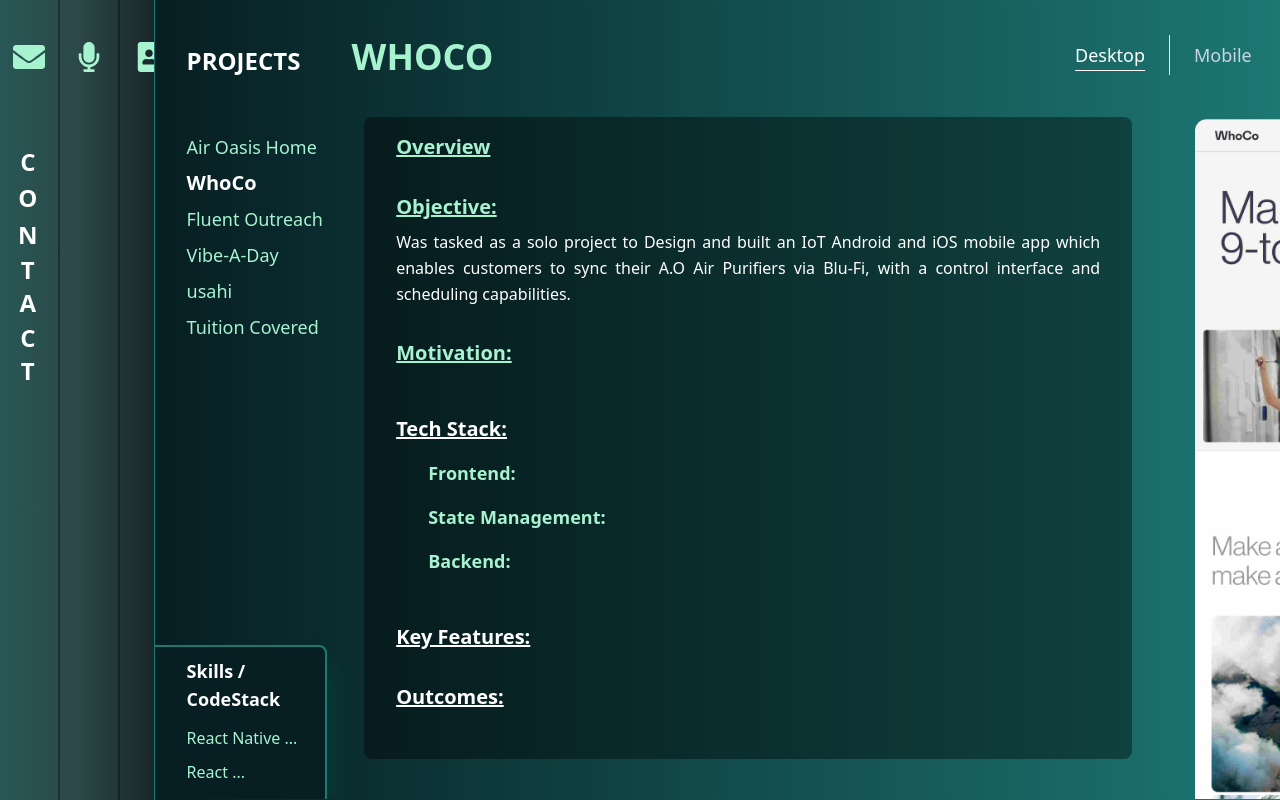
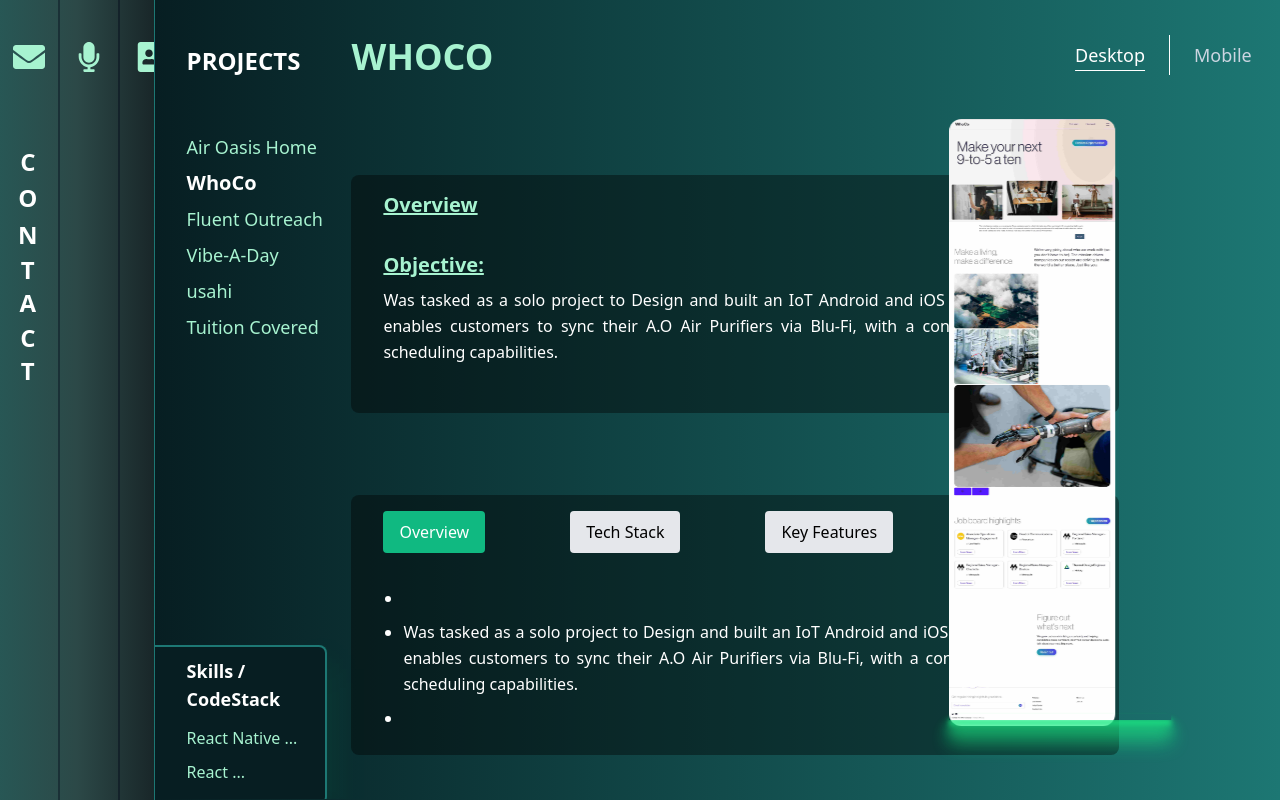
Before and after one commit to MylesPillay/Dev-Portfolio, a Next.js app: page /projects in a window 1280 px wide. Both pictures are taken after a click on the item "WhoCo". Built offline with nearby package versions, Linux system fonts and the light colour scheme.

Commit message:
latest progress on website prohject display layout

```diff
--- /dev/null
+++ b/src/app/components/projects/ProjectDetailsTableWeb.tsx
@@ -0,0 +1,79 @@
+import React, { useState } from "react";
+import { Project } from "./ProjectsObject";
+
+interface ProjectTextContentWebProps {
+	selectedProject: Project;
+	isImageContainerHovered: boolean;
+}
+
+const ProjectTextComponentWeb: React.FC<ProjectTextContentWebProps> = ({
+	selectedProject,
+	isImageContainerHovered
+}) => {
+	const [activeCategory, setActiveCategory] = useState("Overview");
+
+	const categories = ["Overview", "Tech Stack", "Key Features", "Outcomes"];
+
+	const getCategoryContent = (category: any) => {
+		switch (category) {
+			case "Overview":
+				return [
+					selectedProject.details.overview,
+					selectedProject.details.objective,
+					selectedProject.details.motivation
+				];
+			case "Tech Stack":
+				return [
+					`Frontend: ${selectedProject.details.techStack?.frontend}`,
+					`State Management: ${selectedProject.details.techStack?.stateManagement}`,
+					`Backend: ${selectedProject.details.techStack?.backend}`
+				];
+			case "Key Features":
+				return selectedProject.details.keyFeatures?.map(
+					(feature) => `${feature.title}: ${feature.text}`
+				);
+			case "Outcomes":
+				return selectedProject.details.outcomes?.map(
+					(outcome) => `${outcome.title}: ${outcome.text}`
+				);
+			default:
+				return [];
+		}
+	};
+
+	return (
+		<div
+			className={` flex flex-col left-[1vw] p-8 py-4 m-6 mt-0 rounded-lg bg-black bg-opacity-40 h-auto text-justify max-h-[35vh] overflow-y-scroll scroll-y-hidden ${
+				!isImageContainerHovered ? "w-[60vw] " : "w-[45vw] "
+			}`}
+			style={{
+				transition: "width 0.2s ease-in-out"
+			}}>
+			<div className='flex justify-between mb-4'>
+				{categories.map((category) => (
+					<button
+						key={category}
+						className={`px-4 py-2 rounded ${
+							activeCategory === category
+								? "bg-emerald-500 text-white"
+								: "bg-gray-200 text-black"
+						}`}
+						onClick={() => setActiveCategory(category)}>
+						{category}
+					</button>
+				))}
+			</div>
+			<div className='mt-4'>
+				<ul className='list-disc pl-5'>
+					{getCategoryContent(activeCategory)?.map((item, index) => (
+						<li key={index} className='text-white mb-2'>
+							{item}
+						</li>
+					))}
+				</ul>
+			</div>
+		</div>
+	);
+};
+
+export default ProjectTextComponentWeb;
--- a/src/app/components/projects/ProjectTextComponentWeb.tsx
+++ b/src/app/components/projects/ProjectTextComponentWeb.tsx
@@ -12,7 +12,7 @@ const ProjectTextContentWeb: React.FC<ProjectTextContentWebProps> = ({
 }) => {
 	return (
 		<div
-			className={`absolute flex flex-col left-[1vw] p-8 py-4 m-6 mt-0 rounded-lg bg-black bg-opacity-40 h-auto  text-justify max-h-[85vh] overflow-y-scroll  scroll-y-hidden ${
+			className={` flex flex-col left-[1vw] p-8 py-4 m-6 mt-0 rounded-lg bg-black bg-opacity-40 h-auto  text-justify max-h-[35vh] overflow-y-scroll  scroll-y-hidden ${
 				!isImageContainerHovered ? "w-[60vw] " : "w-[45vw] "
 			}`}
 			style={{
@@ -34,7 +34,7 @@ const ProjectTextContentWeb: React.FC<ProjectTextContentWebProps> = ({
 					{selectedProject.details.objective}
 				</p>
 			</div>
-			<div className='project-text-section'>
+			{/* <div className='project-text-section'>
 				<h3 className='text-xl mb-2 font-semibold text-emerald-200 w-auto underline underline-offset-1'>
 					Motivation:
 				</h3>
@@ -125,7 +125,7 @@ const ProjectTextContentWeb: React.FC<ProjectTextContentWebProps> = ({
 						</div>
 					</div>
 				))}
-			</div>
+			</div> */}
 		</div>
 	);
 };
--- a/src/app/components/projects/WebsiteProjectImages.tsx
+++ b/src/app/components/projects/WebsiteProjectImages.tsx
@@ -13,75 +13,30 @@ const ProjectImages: React.FC<ProjectImagesProps> = ({
 	viewMode,
 	currentImageIndex
 }) => {
+	if (!selectedProject) return null;
+
+	const images =
+		viewMode === "web"
+			? selectedProject.images.web
+			: selectedProject.images.mobile;
+
+	if (!images || images.length === 0) return null;
+
+	const currentImage = images[currentImageIndex % images.length];
+
 	return (
-		// <div className='relative w-full h-full overflow-auto'>
-		// 	{viewMode === "web" && selectedProject.images.web && (
-		// 		<div>
-		// 			{selectedProject.images.web.map(
-		// 				(image, index) =>
-		// 					currentImageIndex === index && (
-		// 						<div key={index} className='relative'>
-		// <Image
-		// 	src={image}
-		// 	alt={`${
-		// 		selectedProject.name
-		// 	} web screenshot ${index + 1}`}
-		// 	layout='responsive'
-		// 	width={1920}
-		// 	height={1080}
-		// 	objectFit='contain'
-		// 	quality={100}
-		// 							/>
-		// 						</div>
-		// 					)
-		// 			)}
-		// 		</div>
-		// 	)}
-		// 	{viewMode === "mobile" && selectedProject.images.mobile && (
-		// 		<div>
-		// 			{selectedProject.images.mobile.map(
-		// 				(image, index) =>
-		// 					currentImageIndex === index && (
-		// 						<div key={index} className='relative'>
-		// 							<Image
-		// 								src={image}
-		// 								alt={`${
-		// 									selectedProject.name
-		// 								} mobile screenshot ${index + 1}`}
-		// 								layout='responsive'
-		// 								width={375}
-		// 								height={812}
-		// 								objectFit='contain'
-		// 								quality={100}
-		// 							/>
-		// 						</div>
-		// 					)
-		// 			)}
-		// 		</div>
-		// 	)}
-		// </div>
-		<div
-			className={`
-									right-0 overflow-hidden`}>
-			<div
-				className='flex flex-row transition-transform duration-300 rounded-lg'
-				style={{
-					transform: `translateX(-${currentImageIndex * 500}%)`
-				}}>
-				{viewMode === "web" && selectedProject.images.web && (
-					<div>
-						{selectedProject.images.web.map((image, index) => (
-							<div
-								key={index}
-								className={`w-[80%]  h-2/3 flex-shrink-0 pr-3 flex-grow-0 rounded-lg`}>
+		<div className='right-0 overflow-hidden'>
+			<div className='rounded-lg'>
+				{viewMode === "web" ? (
+					<div className='w-[80%] h-2/3 flex-shrink-0 pr-3 flex-grow-0 rounded-lg'>
 						<Image
-									src={image}
+							src={currentImage}
 							style={{
 								borderRadius: "12px"
 							}}
-									alt={`${
-										selectedProject.name
-									} web screenshot ${index + 1}`}
+							alt={`${selectedProject.name} web screenshot ${
+								currentImageIndex + 1
+							}`}
 							layout='responsive'
 							width={1920}
 							height={1080}
@@ -89,20 +44,13 @@ const ProjectImages: React.FC<ProjectImagesProps> = ({
 							quality={100}
 						/>
 					</div>
-						))}
-					</div>
-				)}
-				({" "}
-				<div>
-					{selectedProject.images.mobile.map(
-						(image, index) =>
-							currentImageIndex === index && (
-								<div key={index} className='relative'>
+				) : (
+					<div className='relative'>
 						<Image
-										src={image}
-										alt={`${
-											selectedProject.name
-										} mobile screenshot ${index + 1}`}
+							src={currentImage}
+							alt={`${selectedProject.name} mobile screenshot ${
+								currentImageIndex + 1
+							}`}
 							layout='responsive'
 							width={375}
 							height={812}
@@ -110,10 +58,7 @@ const ProjectImages: React.FC<ProjectImagesProps> = ({
 							quality={100}
 						/>
 					</div>
-							)
 				)}
-				</div>
-				)
 			</div>
 		</div>
 	);
--- a/src/app/projects/page.tsx
+++ b/src/app/projects/page.tsx
@@ -10,6 +10,7 @@ import ProjectImagePagination from "../components/projects/ProjectImagePaginatio
 import ProjectSkillsComponent from "../components/projects/ProjectSkills";
 import ProjectTextContentMobile from "../components/projects/ProjectTextContentMobile";
 import ProjectTextContentWeb from "../components/projects/ProjectTextComponentWeb";
+import ProjectTextComponentWeb from "../components/projects/ProjectDetailsTableWeb";
 
 const ProjectsDisplay = (): JSX.Element => {
 	const [selectedProjectIndex, setSelectedProjectIndex] = useState(0);
@@ -138,13 +139,24 @@ const ProjectsDisplay = (): JSX.Element => {
 				)}
 
 				{selectedProjectIndex != 0 && 3 ? (
-					<div className='relative h-full w-full mx-auto justify-evenly align-middle pt-[4vh] after:items-center'>
-						<ProjectTextContentWeb
-							selectedProject={selectedProject}
-							isImageContainerHovered={isImageContainerHovered}
-						/>
+					<div className='flex h-full flex-row w-full mx-auto justify-evenly align-middle pt-[4vh] after:items-center'>
+						<div className='flex flex-col h-[90vh] max-h-[90vh] justify-evenly'>
+							<ProjectTextContentWeb
+								selectedProject={selectedProject}
+								isImageContainerHovered={
+									isImageContainerHovered
+								}
+							/>
+							<ProjectTextComponentWeb
+								selectedProject={selectedProject}
+								isImageContainerHovered={
+									isImageContainerHovered
+								}
+							/>
+						</div>
+
 						<div
-							className='min-h-[90vh] max-h-[90vh] mt-0.5 h-[50vh]  max-w-[100vw] sticky top-0 right-30 '
+							className='min-h-[90vh] max-h-[90vh] mt-0.5 h-[50vh]  max-w-[100vw] sticky top-0 right-80 '
 							style={{
 								transform: isImageContainerHovered
 									? "translateX(10%)"
@@ -158,6 +170,12 @@ const ProjectsDisplay = (): JSX.Element => {
 								setIsImageContainerHovered(false)
 							}>
 							<div className='w-full h-full min-h-[100%] items-end '>
+								{/* <ProjectImages
+									selectedProject={selectedProject}
+									viewMode={viewMode}
+									currentImageIndex={currentImageIndex}
+								/>
+								 */}
 								<ProjectImages
 									selectedProject={selectedProject}
 									viewMode={viewMode}
```
Lines whose indentation alone changed are shown as unchanged.
